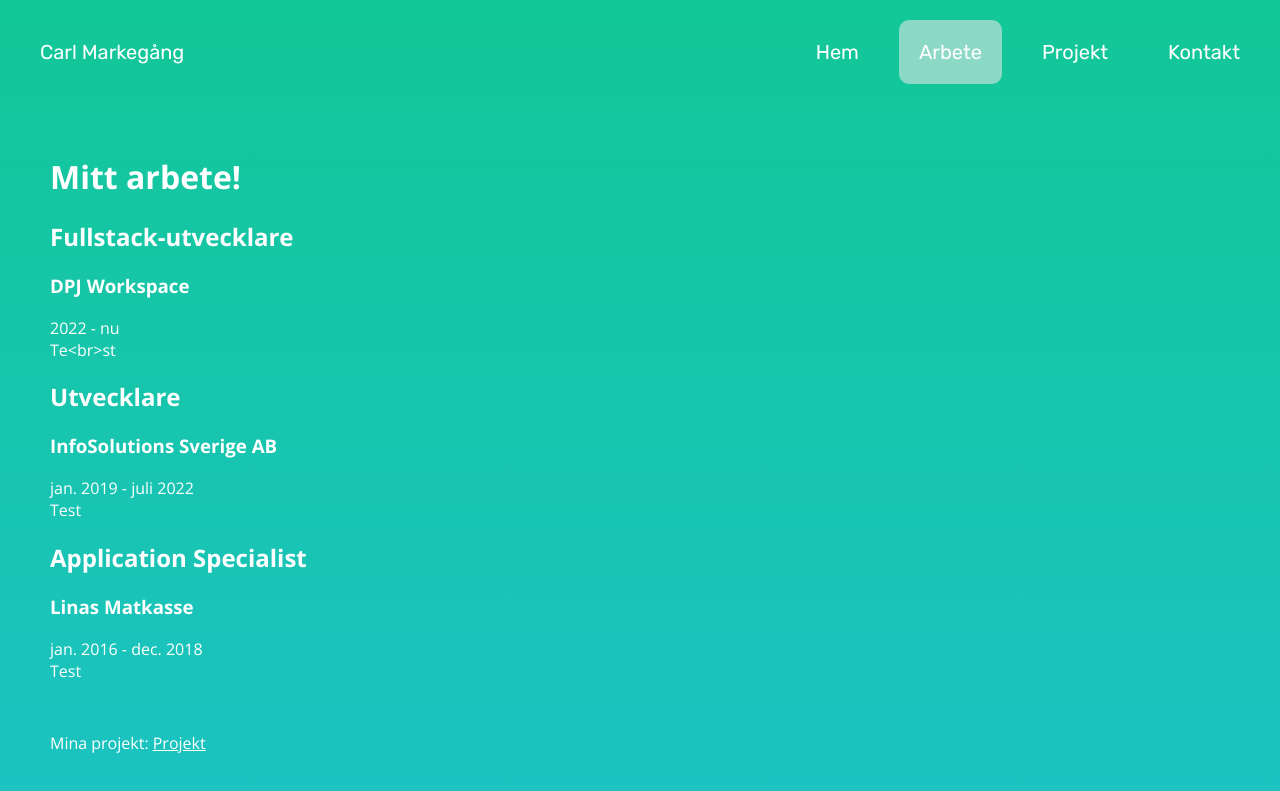
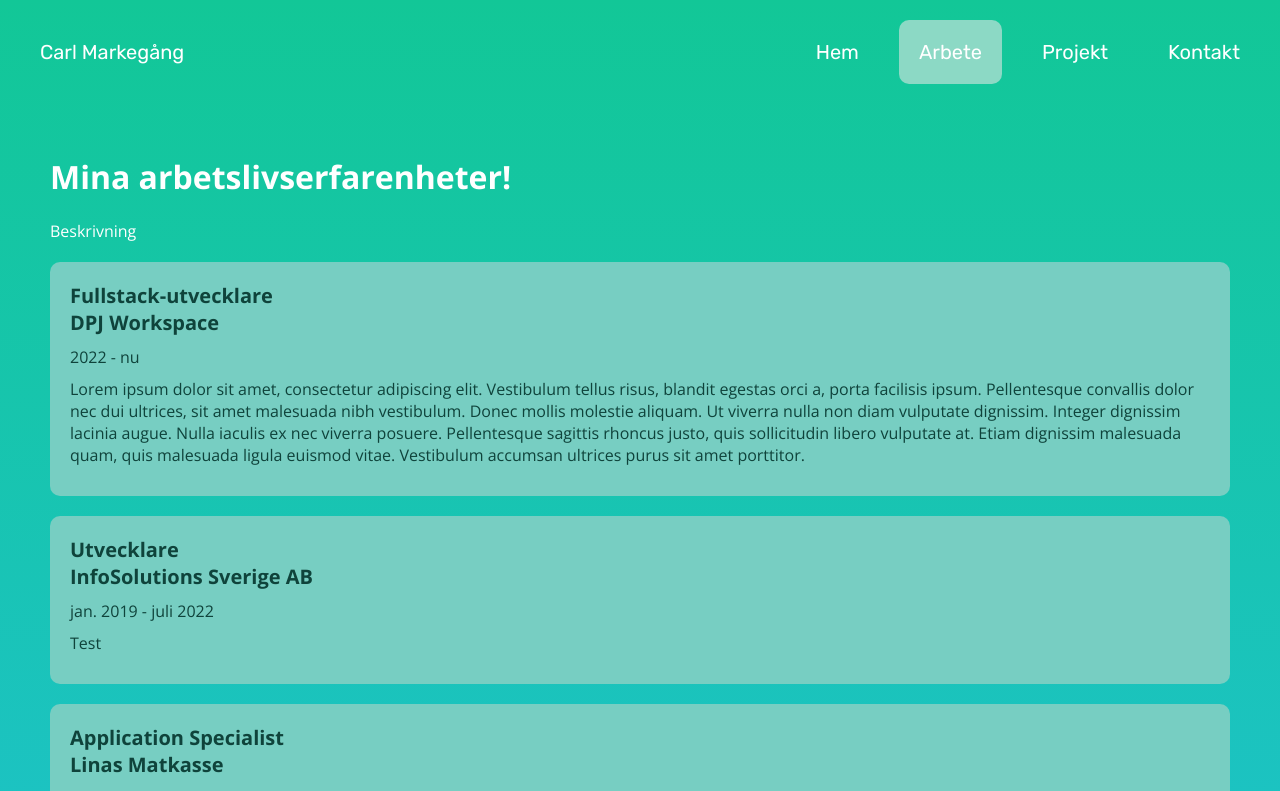
Before and after one commit to carlmarkegang/portfolio-v2, a Next.js app in the folder portfolio/: page /work in a window 1280 px wide. Shown: the top 791 px of the page. Built offline with nearby package versions, Linux system fonts and the light colour scheme.

Commit message:
adding more info

```diff
--- a/portfolio/src/app/components/projectblock.tsx
+++ b/portfolio/src/app/components/projectblock.tsx
@@ -7,17 +7,19 @@ interface ProjectBlockProps {
   name: string;
   years: string;
   description: string;
+  link: string;
   image: string;
 }
 
-export default function ProjectBlock({ title, name, years, description, image }: ProjectBlockProps) {
+export default function ProjectBlock({ title, name, years, description, link, image }: ProjectBlockProps) {
 
   return (
     <div className="projectblock">
-      <h2>{title}</h2>
-      <h3>{name}</h3>
-      <div className="projectblockyears">{years}</div>
-      <div>{description}</div>
+      <div className="title">{title}</div>
+      <div className="name">{name}</div>
+      <div className="years">{years}</div>
+      <div className="description">{description}</div>
+      <div className="link"><a href={link}>{link}</a></div>
     </div>
   );
 }
--- a/portfolio/src/app/globals.css
+++ b/portfolio/src/app/globals.css
@@ -61,12 +61,57 @@ nav {
   gap: 20px;
 }
 
+.projects {
+  display: flex;
+  flex-direction: column;
+  gap: 20px;
+  margin-top: 20px;
+  color: #0f433b;
+}
+
+.projectblock {
+  background-color: #77cec2;
+  border-radius: 10px;
+  padding: 20px;
+}
+
+.projectblock .title {
+  font-size: 20px;
+  font-weight: bold;
+}
+
+.projectblock .name {
+  font-size: 20px;
+  font-weight: bold;
+}
+
+.projectblock .years {
+  margin: 10px 0;
+}
+
+.projectblock .link {
+  margin-top: 10px;
+}
+
+.projectblock a {
+  color: #000000;
+}
+
 .contact img {
   filter: invert(1);
   margin-right: 20px;
   margin-top: 10px;
 }
 
+.contact span {
+  color: #15574e;
+  display: inline-block;
+  width: 80px;
+  text-align: right;
+  font-weight: bold;
+  padding-bottom: 10px;
+}
+
 .bottomnav {
   margin-top: 50px;
 }
--- a/portfolio/src/app/work/page.tsx
+++ b/portfolio/src/app/work/page.tsx
@@ -6,17 +6,21 @@ import ProjectBlock from "../components/projectblock";
 export default function Work() {
   return (
     <div>
-      <h1>Mitt arbete!</h1>
+      <h1>Mina arbetslivserfarenheter!</h1>
+      <div className="subtitle">
+      Beskrivning
+      </div>
 
       <div className="projects">
-      <ProjectBlock title="Fullstack-utvecklare" name="DPJ Workspace" years="2022 - nu" description="Te<br>st" image=""/>
-      <ProjectBlock title="Utvecklare" name="InfoSolutions Sverige AB" years="jan. 2019 - juli 2022" description="Test" image=""/>
-      <ProjectBlock title="Application Specialist" name="Linas Matkasse" years="jan. 2016 - dec. 2018" description="Test" image=""/>
-
+      <ProjectBlock title="Fullstack-utvecklare" name="DPJ Workspace" years="2022 - nu"
+      description="Lorem ipsum dolor sit amet, consectetur adipiscing elit. Vestibulum tellus risus, blandit egestas orci a, porta facilisis ipsum. Pellentesque convallis dolor nec dui ultrices, sit amet malesuada nibh vestibulum. Donec mollis molestie aliquam. Ut viverra nulla non diam vulputate dignissim. Integer dignissim lacinia augue. Nulla iaculis ex nec viverra posuere. Pellentesque sagittis rhoncus justo, quis sollicitudin libero vulputate at. Etiam dignissim malesuada quam, quis malesuada ligula euismod vitae. Vestibulum accumsan ultrices purus sit amet porttitor."
+      link="" image=""/>
+      <ProjectBlock title="Utvecklare" name="InfoSolutions Sverige AB" years="jan. 2019 - juli 2022" description="Test" link="" image=""/>
+      <ProjectBlock title="Application Specialist" name="Linas Matkasse" years="jan. 2016 - dec. 2018" description="Test" link="" image=""/>
       </div>
 
       <div className="bottomnav">
-        Mina projekt: <a href="/project">Projekt</a>
+        Gå vidare till <a href="/projects">projekt</a>
       </div>
     </div>
   );
```
Also changed, not shown: portfolio/src/app/contact/page.tsx (+7 -6 lines), portfolio/src/app/page.tsx (+6 -2 lines), portfolio/src/app/projects/page.tsx (+10 -3 lines).
